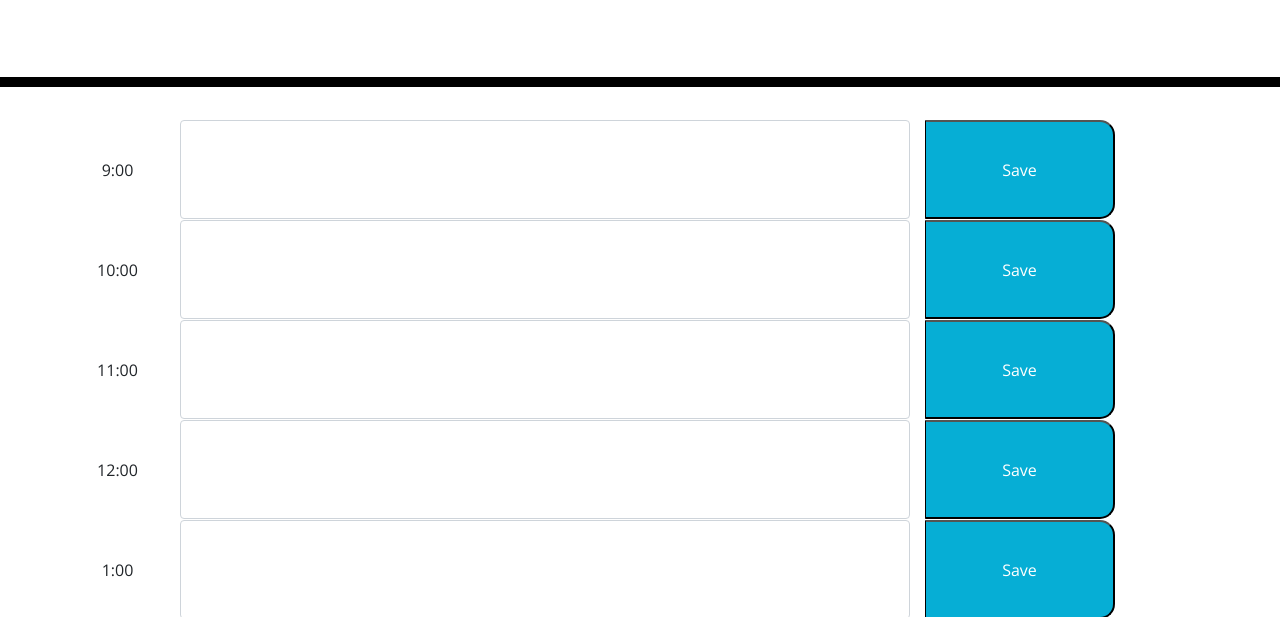
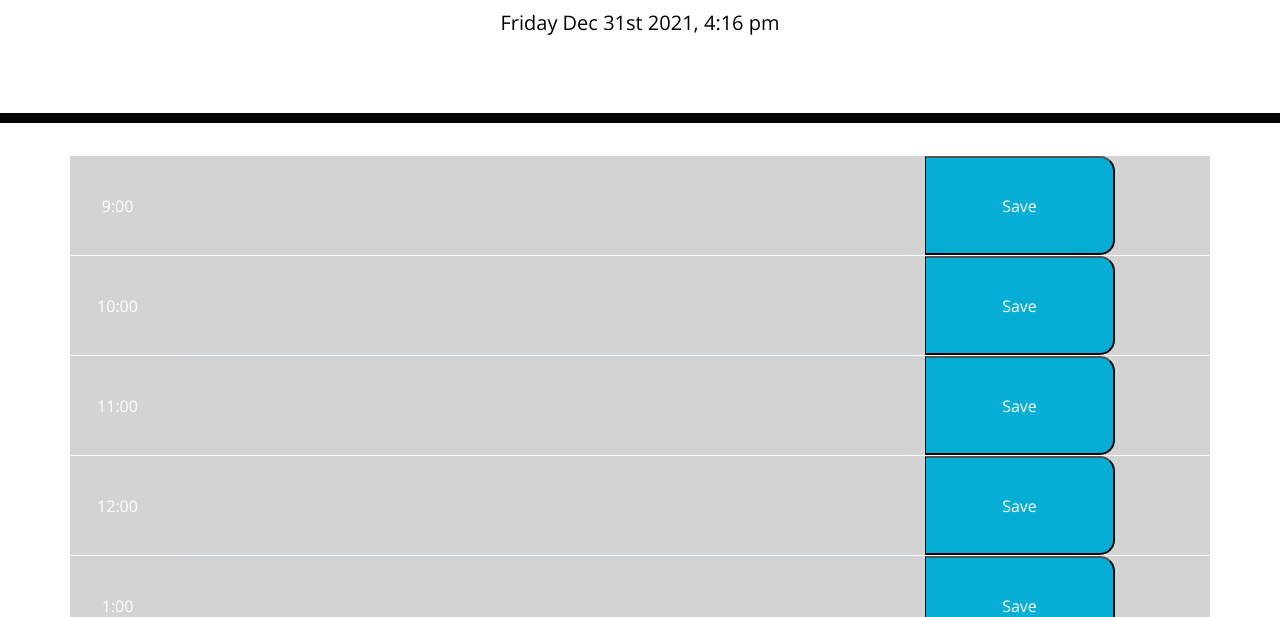
Before and after one commit to DrMcCollum5/Day-Planner, a plain HTML site: page index.html in a window 1280 px wide. Shown: the part 181-798 px from the top of the page. Drawn offline with nearby package versions, Linux system fonts and the light colour scheme.

Commit message:
reversed changes to html

```diff
--- a/index.html
+++ b/index.html
@@ -93,11 +93,10 @@
                 class="saveBtn col-sm-2">Save</button>
         </div>
     </div>
+
     <script src="https://code.jquery.com/jquery-3.4.1.min.js"></script>
     <script src="https://cdnjs.cloudflare.com/ajax/libs/moment.js/2.24.0/moment.min.js"></script>
-    <!-- <script src="https://code.jquery.com/jquery-3.4.1.min.js"></script>
-    <script src="https://cdnjs.cloudflare.com/ajax/libs/moment.js/2.24.0/moment.min.js"></script>
-    <script src="script.js"></script> -->
+    <script src="script.js"></script>
 </body>
 
 </html>
```
